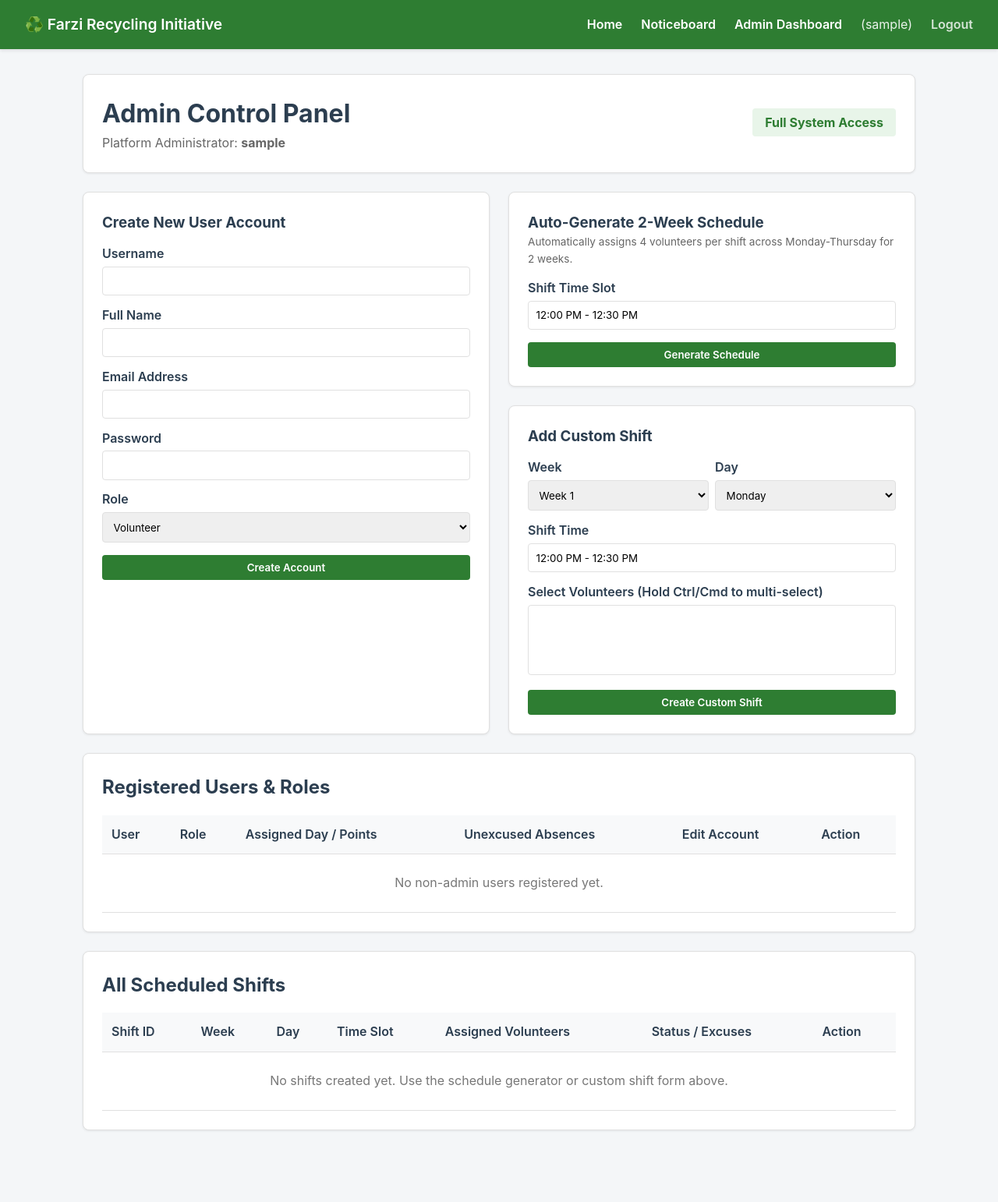
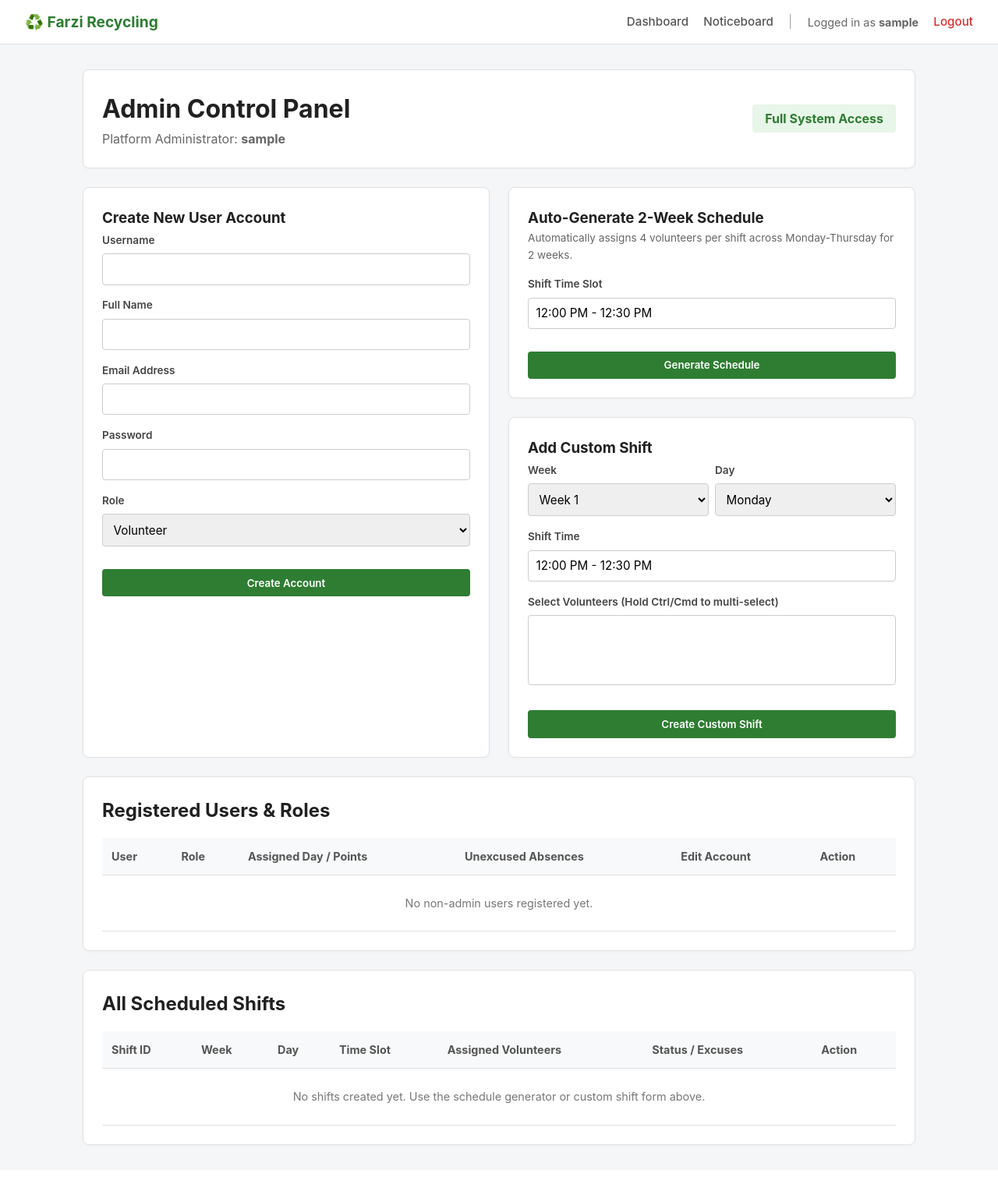
Before and after one commit to zakariatabbara611-sudo/recycling-campaign1, a Flask app: page /admin in a window 1280 px wide. Shown: the whole page at 78% size. After the commit the page ends 1472 px from the top, so only its background shows below. Run offline with Flask 3, Linux system fonts and the light colour scheme; the visitor is signed in with stand-in values (Sample User, id 1); lists and menus that the app fills with data are empty.

Commit message:
Add Flask-Mail dependency and push updates

```diff
--- a/requirements.txt
+++ b/requirements.txt
@@ -3,3 +3,4 @@ Flask-SQLAlchemy
 psycopg2-binary
 gunicorn
 Werkzeug
+Flask-Mail
--- a/templates/base.html
+++ b/templates/base.html
@@ -3,78 +3,58 @@
 <head>
     <meta charset="UTF-8">
     <meta name="viewport" content="width=device-width, initial-scale=1.0">
-    <title>{% block title %}Farzi Recycling Platform{% endblock %}</title>
+    <title>{% block title %}Farzi Recycling Initiative{% endblock %}</title>
     <style>
         :root {
             --primary: #2e7d32;
             --primary-hover: #1b5e20;
-            --secondary: #f4f6f8;
-            --accent: #2196f3;
-            --dark: #2c3e50;
-            --light: #ffffff;
-            --danger: #e53935;
-            --warning: #fb8c00;
+            --accent: #1976d2;
+            --dark: #212121;
+            --light: #f4f6f8;
             --border: #e0e0e0;
+            --danger: #d32f2f;
+            --warning: #f57c00;
         }
-
         * { box-sizing: border-box; margin: 0; padding: 0; font-family: -apple-system, BlinkMacSystemFont, "Segoe UI", Roboto, Helvetica, Arial, sans-serif; }
-        body { background-color: var(--secondary); color: var(--dark); line-height: 1.6; padding-bottom: 60px; }
-
-        nav { background: var(--primary); color: white; padding: 1rem 2rem; display: flex; justify-content: space-between; align-items: center; box-shadow: 0 2px 4px rgba(0,0,0,0.1); }
-        nav a { color: white; text-decoration: none; font-weight: 600; }
-        .nav-links { display: flex; gap: 1.5rem; align-items: center; }
-        .badge { background: var(--danger); border-radius: 50%; padding: 0.2rem 0.5rem; font-size: 0.75rem; vertical-align: super; }
-
+        body { background: var(--light); color: var(--dark); line-height: 1.6; }
+        nav { background: #fff; border-bottom: 1px solid var(--border); padding: 0.8rem 2rem; display: flex; justify-content: space-between; align-items: center; }
+        .nav-brand { font-weight: bold; font-size: 1.2rem; color: var(--primary); text-decoration: none; }
+        .nav-links { display: flex; gap: 1.2rem; align-items: center; }
+        .nav-links a { color: #555; text-decoration: none; font-weight: 500; font-size: 0.95rem; }
+        .nav-links a:hover { color: var(--primary); }
         .container { max-width: 1100px; margin: 2rem auto; padding: 0 1rem; }
-
-        .flash-messages { margin-bottom: 1.5rem; }
-        .alert { padding: 0.8rem 1.2rem; border-radius: 6px; margin-bottom: 0.5rem; color: white; font-weight: 500; }
-        .alert-success { background-color: #4caf50; }
-        .alert-error { background-color: var(--danger); }
-
-        .card { background: white; border-radius: 8px; padding: 1.5rem; margin-bottom: 1.5rem; box-shadow: 0 1px 3px rgba(0,0,0,0.08); border: 1px solid var(--border); }
-        .grid-2 { display: grid; grid-template-columns: repeat(auto-fit, minmax(300px, 1fr)); gap: 1.5rem; }
-        .grid-4 { display: grid; grid-template-columns: repeat(auto-fit, minmax(200px, 1fr)); gap: 1rem; }
-
+        .card { background: #fff; padding: 1.5rem; border-radius: 8px; border: 1px solid var(--border); margin-bottom: 1.5rem; box-shadow: 0 2px 4px rgba(0,0,0,0.02); }
+        .grid-2 { display: grid; grid-template-columns: 1fr 1fr; gap: 1.5rem; }
+        @media (max-width: 768px) { .grid-2 { grid-template-columns: 1fr; } }
+        input, select, textarea { width: 100%; padding: 0.6rem; margin-top: 0.3rem; margin-bottom: 0.8rem; border: 1px solid #ccc; border-radius: 4px; font-size: 0.95rem; }
+        label { font-size: 0.85rem; font-weight: 600; color: #444; }
+        .btn { background: var(--primary); color: #fff; border: none; padding: 0.6rem 1.2rem; border-radius: 4px; cursor: pointer; font-weight: 600; text-decoration: none; display: inline-block; }
+        .btn:hover { background: var(--primary-hover); }
+        .btn-small { padding: 0.3rem 0.6rem; font-size: 0.8rem; }
+        .btn-danger { background: var(--danger); }
+        .btn-danger:hover { background: #b71c1c; }
         table { width: 100%; border-collapse: collapse; margin-top: 1rem; }
-        th, td { padding: 0.75rem; text-align: left; border-bottom: 1px solid var(--border); }
-        th { background-color: #f8f9fa; font-weight: 600; }
-
-        .btn { display: inline-block; padding: 0.5rem 1rem; border-radius: 4px; border: none; background: var(--primary); color: white; text-decoration: none; font-weight: 600; cursor: pointer; transition: background 0.2s; }
-        .btn:hover { background: var(--primary-hover); }
-        .btn-danger { background: var(--danger); }
-        .btn-danger:hover { background: #c62828; }
-        .btn-small { padding: 0.25rem 0.5rem; font-size: 0.85rem; }
-
-        form label { display: block; margin-top: 0.8rem; margin-bottom: 0.2rem; font-weight: 600; }
-        form input, form select, form textarea { width: 100%; padding: 0.6rem; border: 1px solid var(--border); border-radius: 4px; }
+        th, td { text-align: left; padding: 0.75rem; border-bottom: 1px solid var(--border); font-size: 0.9rem; }
+        th { background: #f8f9fa; color: #555; }
+        .alert { padding: 0.8rem 1.2rem; border-radius: 4px; margin-bottom: 1.5rem; font-weight: 500; font-size: 0.95rem; }
+        .alert-success { background: #e8f5e9; color: #2e7d32; border: 1px solid #c8e6c9; }
+        .alert-danger { background: #ffebee; color: #c62828; border: 1px solid #ffcdd2; }
+        .alert-warning { background: #fff3e0; color: #ef6c00; border: 1px solid #ffe0b2; }
+        .alert-info { background: #e3f2fd; color: #1565c0; border: 1px solid #bbdefb; }
     </style>
-    {% block extra_css %}{% endblock %}
 </head>
 <body>
-
     <nav>
-        <a href="{{ url_for('home') }}" style="font-size: 1.2rem;">♻️ Farzi Recycling Initiative</a>
+        <a href="{{ url_for('index') }}" class="nav-brand">♻️ Farzi Recycling</a>
         <div class="nav-links">
-            <a href="{{ url_for('home') }}">Home</a>
             {% if session.get('user_id') %}
-                <a href="{{ url_for('noticeboard') }}">
-                    Noticeboard
-                    {% if unread_count > 0 %}
-                        <span class="badge">{{ unread_count }}</span>
-                    {% endif %}
-                </a>
-                {% if session.get('role') == 'admin' %}
-                    <a href="{{ url_for('admin_dashboard') }}">Admin Dashboard</a>
-                {% elif session.get('role') == 'sub_manager' %}
-                    <a href="{{ url_for('submanager_dashboard') }}">Manager Dashboard</a>
-                {% elif session.get('role') == 'volunteer' %}
-                    <a href="{{ url_for('volunteer_dashboard') }}">My Dashboard</a>
-                {% endif %}
-                <span style="opacity: 0.9;">({{ session.get('username') }})</span>
-                <a href="{{ url_for('logout') }}" style="opacity: 0.8;">Logout</a>
+                <a href="{{ url_for('index') }}">Dashboard</a>
+                <a href="{{ url_for('noticeboard') }}">Noticeboard</a>
+                <span style="color: #aaa;">|</span>
+                <span style="font-size: 0.9rem; color: #666;">Logged in as <strong>{{ session.get('username') }}</strong></span>
+                <a href="{{ url_for('logout') }}" style="color: var(--danger);">Logout</a>
             {% else %}
-                <a href="{{ url_for('login') }}" class="btn btn-small">Login</a>
+                <a href="{{ url_for('login') }}">Login</a>
             {% endif %}
         </div>
     </nav>
@@ -82,16 +62,13 @@
     <div class="container">
         {% with messages = get_flashed_messages(with_categories=true) %}
             {% if messages %}
-                <div class="flash-messages">
-                    {% for category, message in messages %}
-                        <div class="alert alert-{{ category }}">{{ message }}</div>
-                    {% endfor %}
-                </div>
+                {% for category, message in messages %}
+                    <div class="alert alert-{{ category }}">{{ message }}</div>
+                {% endfor %}
             {% endif %}
         {% endwith %}
 
         {% block content %}{% endblock %}
     </div>
-
 </body>
 </html>
```
